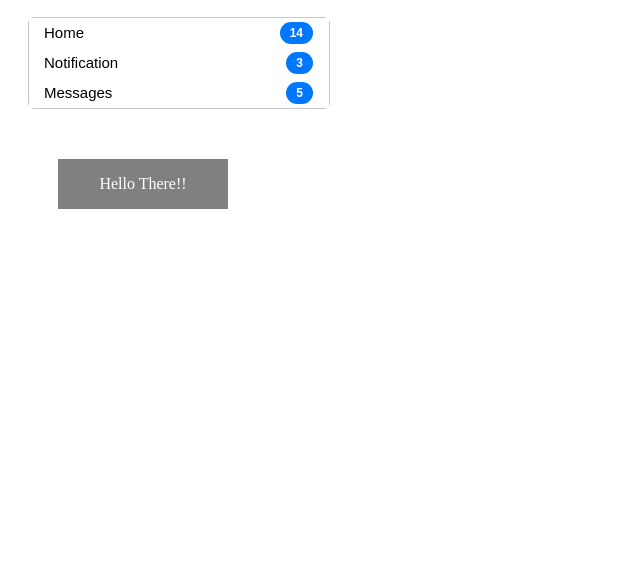
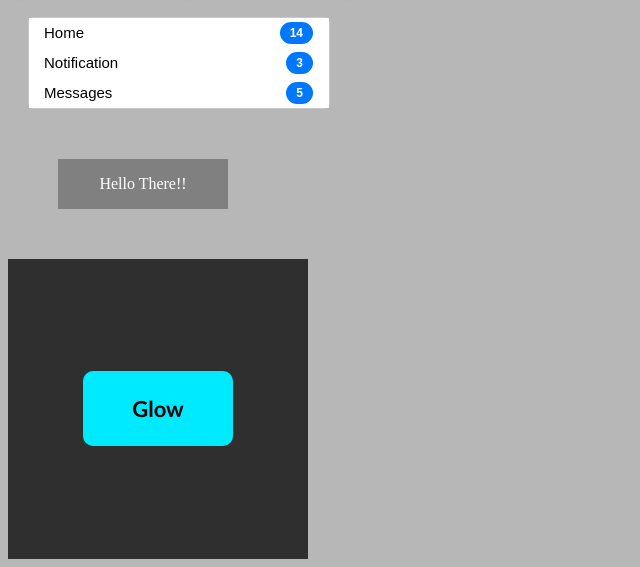
Before and after one commit to Xx0nothing0xX/coding, a browser extension: page webdev 2/index.html in a window 1280 px wide. Shown: the part 1370-1937 px from the top of the page, without its empty margins (0-640 px from the left). Before the commit the page ends 1629 px from the top, so only its background shows below. Drawn offline with Linux system fonts and the light colour scheme.

Commit message:
added glow button

```diff
--- a/webdev 2/index.html
+++ b/webdev 2/index.html
@@ -7,7 +7,8 @@
     <link rel="stylesheet" href="style.css">
 
 </head>
-<body>
+<body style="background-color: rgb(183, 183, 183);">
+
     <div class="search-bar">
         <button id="home">
             Home
@@ -215,6 +216,10 @@
         Hello There!!
     </div>
 
+    <div class = " glow_button">
+        <button id= "glow"> Glow </button>
+
+    </div>
 
 
 
--- a/webdev 2/style.css
+++ b/webdev 2/style.css
@@ -435,3 +435,43 @@ body{
 @keyframes fade {
     to {opacity: 1;}
 }
+
+
+.glow_button{
+    display: flex;
+    background-color: rgb(47, 47, 47);
+    height:300px;
+    width: 300px;
+    align-items: center;
+    justify-content: center;
+
+}
+
+#glow{
+    background-color: rgb(0, 234, 255);
+    height: 75px;
+    width: 150px;
+    font-size: 22px;
+    font-family: 'Gill Sans', 'Gill Sans MT', Calibri, 'Trebuchet MS', sans-serif;
+    font-weight: 800;
+    border-width: 0;
+    border-radius: 10px;
+    transition:
+    transform 0.6s ease-in-out,
+    box-shadow 0.6s ease-in-out;
+
+}
+
+#glow:hover{
+    cursor: pointer;
+    box-shadow: 0px 0px 20px rgba(0, 166, 255, 0.7);
+    transform: scale(1.1);
+}
+
+#glow:active{
+    transform: scale(1);
+    box-shadow: none;
+    transition:
+    transform 0.1s ease-in-out,
+    box-shadow 0.1s ease-in-out ;
+}
```
